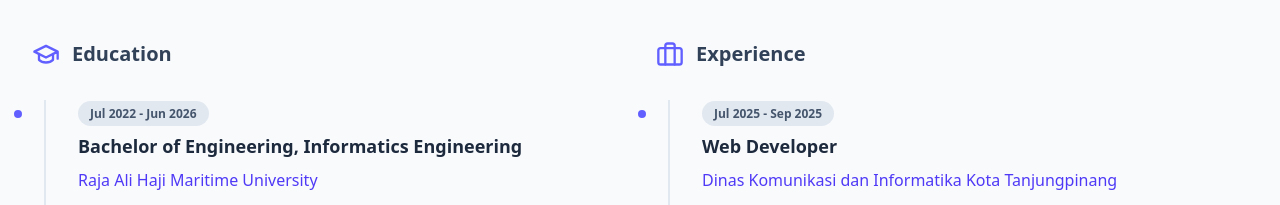
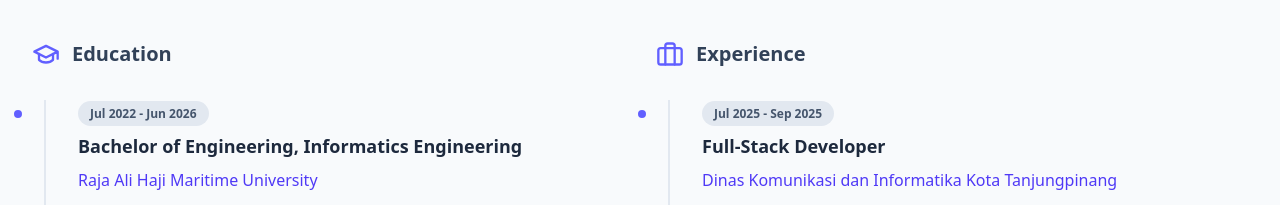
Before and after one commit to daffa267/mudaffsyah-portfolio, a Next.js app: page / in a window 1280 px wide. Shown: the part 920-1125 px from the top of the page. Built offline with nearby package versions, Linux system fonts and the light colour scheme.

Commit message:
update expr

```diff
--- a/data/portfolio.ts
+++ b/data/portfolio.ts
@@ -68,7 +68,7 @@
 export const experienceData = [
 
   {
-    role: "Web Developer",
+    role: "Full-Stack Developer",
     organization: "Dinas Komunikasi dan Informatika Kota Tanjungpinang",
     period: "Jul 2025 - Sep 2025",
     description: "Collaborated to design and develop government web applications. Led the UI/UX and frontend development for the Tanjungpinang Kota Website, and built the full-stack SKM system currently used by the City Government."
```
